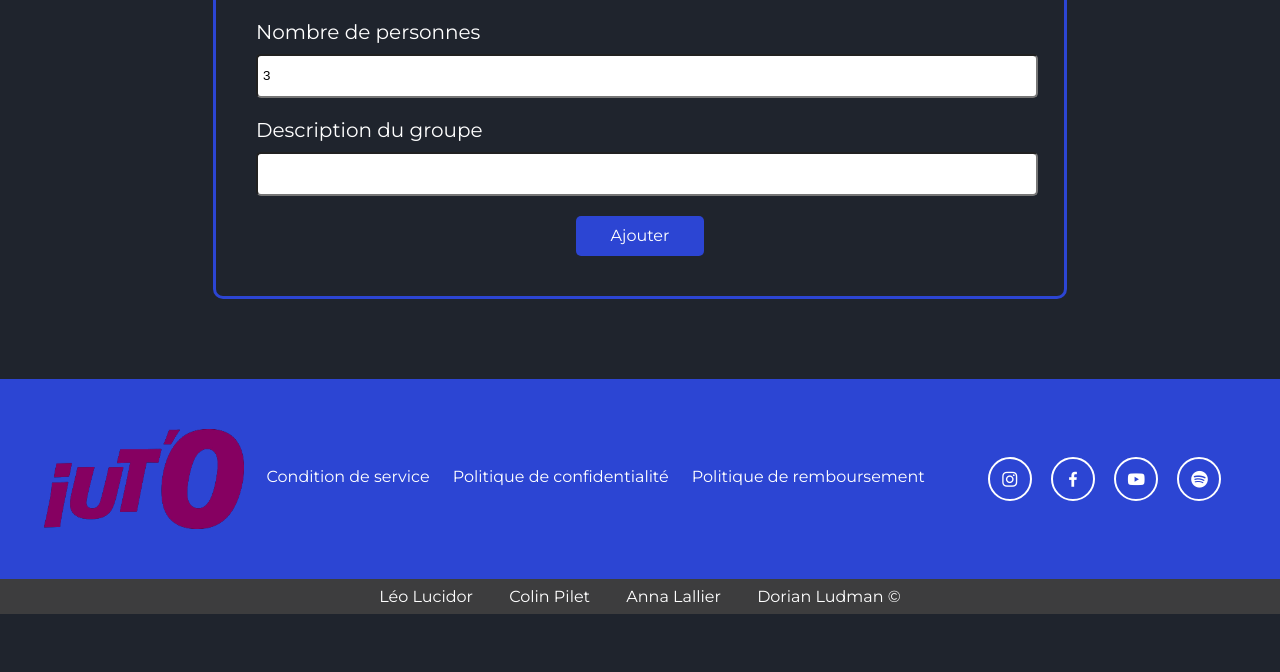
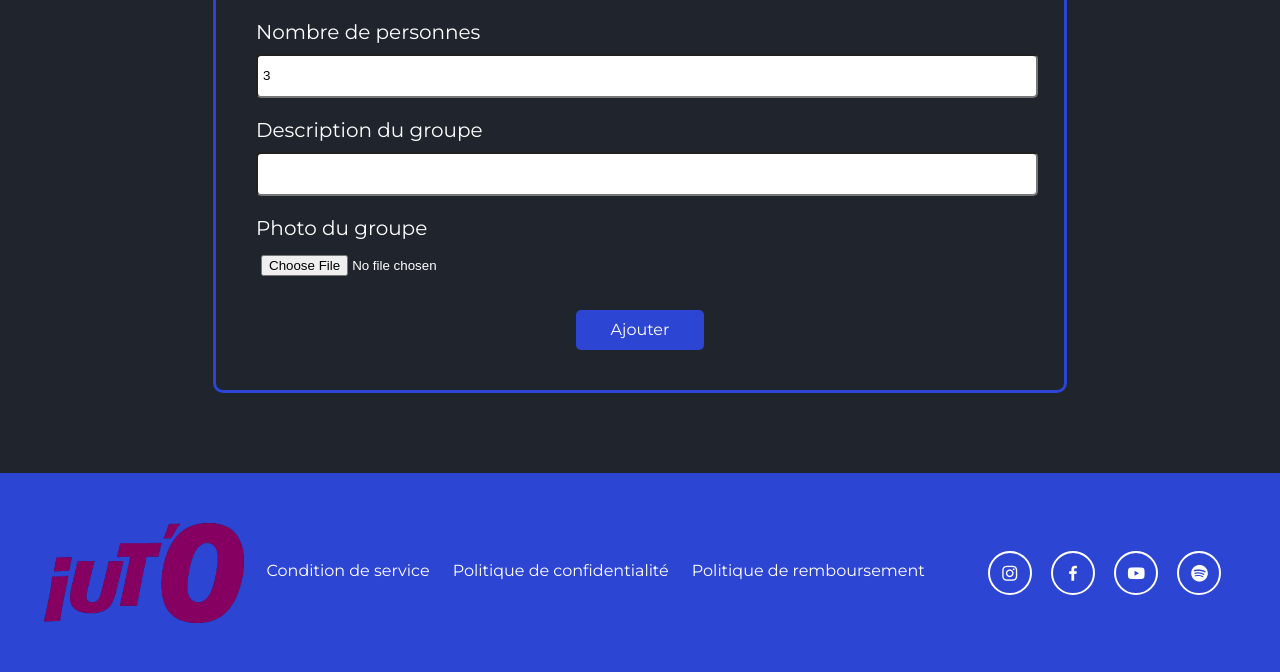
Before and after one commit to DorianLudm/Fest-IUT-O, a Flask app: page /ajouter-groupe in a window 1280 px wide. Shown: the part 462-1134 px from the top of the page. Before the commit the page ends 1076 px from the top, so only its background shows below. Run offline with Flask 3, Linux system fonts and the light colour scheme; parts of the project's set-up code (start-up, migrations or seed data) failed here and were passed over.

Commit message:
groupe bug

```diff
--- a/festIUTO/static/css/ajouterGroupe.css
+++ b/festIUTO/static/css/ajouterGroupe.css
@@ -152,6 +152,18 @@ label {
     padding: 5px;
 }
 
+#photo {
+    color: #fff;
+    margin-top: 10px;
+    margin-bottom: 20px;
+    width: 100%;
+    height: 30px;
+    outline: none;
+    border-radius: 5px;
+    padding: 5px;
+
+}
+
 .valid-container {
     display: flex;
     flex-wrap: nowrap;
--- a/festIUTO/templates/ajouterGroupe.html
+++ b/festIUTO/templates/ajouterGroupe.html
@@ -33,6 +33,10 @@
                     <label class="" for="descGroupe">Description du groupe</label>
                     {{ form.descGroupe(size=50, class_="", id="descGroupe") }}
                 </div>
+                <div class="user-box">
+                    <label class="" for="descGroupe">Photo du groupe</label>
+                    {{ form.photo(size=50, class_="", id="photo") }}
+                </div>
                 <div class="valid-container">
                     {{ form.submit(class_="valid-button")  }}
                 </div>
--- a/festIUTO/templates/modifierGroupe.html
+++ b/festIUTO/templates/modifierGroupe.html
@@ -13,7 +13,7 @@
         <div class="top">
             <a class="btn-retour" href="{{ url_for('groupeManagement')}}"><img src="../static/img/bouton-retour.png" alt="bouton retour"></a>
             <h1>Modifier le groupe "{{ groupes[2] }}"</h1>
-            <a class="btn-supprimer" href="{{ url_for('supprimerGroupe', id=groupes[0]) }}"><img src="../static/img/supprimer-lutilisateur.png" alt="bouton supprimer"></a>
+            <a class="btn-supprimer" href="{{ url_for('supprimerGroupe', id=groupes[1]) }}"><img src="../static/img/supprimer-lutilisateur.png" alt="bouton supprimer"></a>
         </div>
         <div class="container-form">
             <form role="form" method="POST" action ="{{ url_for('modifierGroupe', id=groupes[0]) }}">
@@ -34,6 +34,10 @@
                     <label class="" for="descGroupe">Description du groupe</label>
                     {{ form.descGroupe(size=50, class_="", id="descGroupe", value=groupes[4]) }}
                 </div>
+                <div class="user-box">
+                    <label class="" for="descGroupe">Photo du groupe</label>
+                    {{ form.photo(size=50, class_="", id="photo") }}
+                </div>
                 <div class="valid-container">
                     {{ form.submit(class_="valid-button")  }}
                 </div>
--- a/festIUTO/views.py
+++ b/festIUTO/views.py
@@ -118,6 +118,7 @@ class ModifierGroupeForm(FlaskForm):
     style = SelectField('style', choices=get_all_nom_style_musical(cnx), validators=[DataRequired()])
     nbPersn = IntegerField('nombre de personne', validators=[DataRequired()])
     descGroupe = StringField('description', validators=[DataRequired()])
+    photo = FileField('photo')
     submit = SubmitField('Modifier')
 
     def get_modifier_groupe(self):
@@ -128,6 +129,7 @@ class AjouterGroupeForm(FlaskForm):
     style = SelectField('style', choices=get_all_nom_style_musical(cnx), validators=[DataRequired()])
     nbPersn = IntegerField('nombre de personne', validators=[DataRequired()])
     descGroupe = StringField('description', validators=[DataRequired()])
+    photo = FileField('photo')
     submit = SubmitField('Ajouter')
 
     def get_ajouter_groupe(self):
```
Also changed, not shown: festIUTO/requette.py (+8 -5 lines), festIUTO/static/css/modifierGroupe.css (+12 -0 lines), festIUTO/static/img/default.jpg (added).
